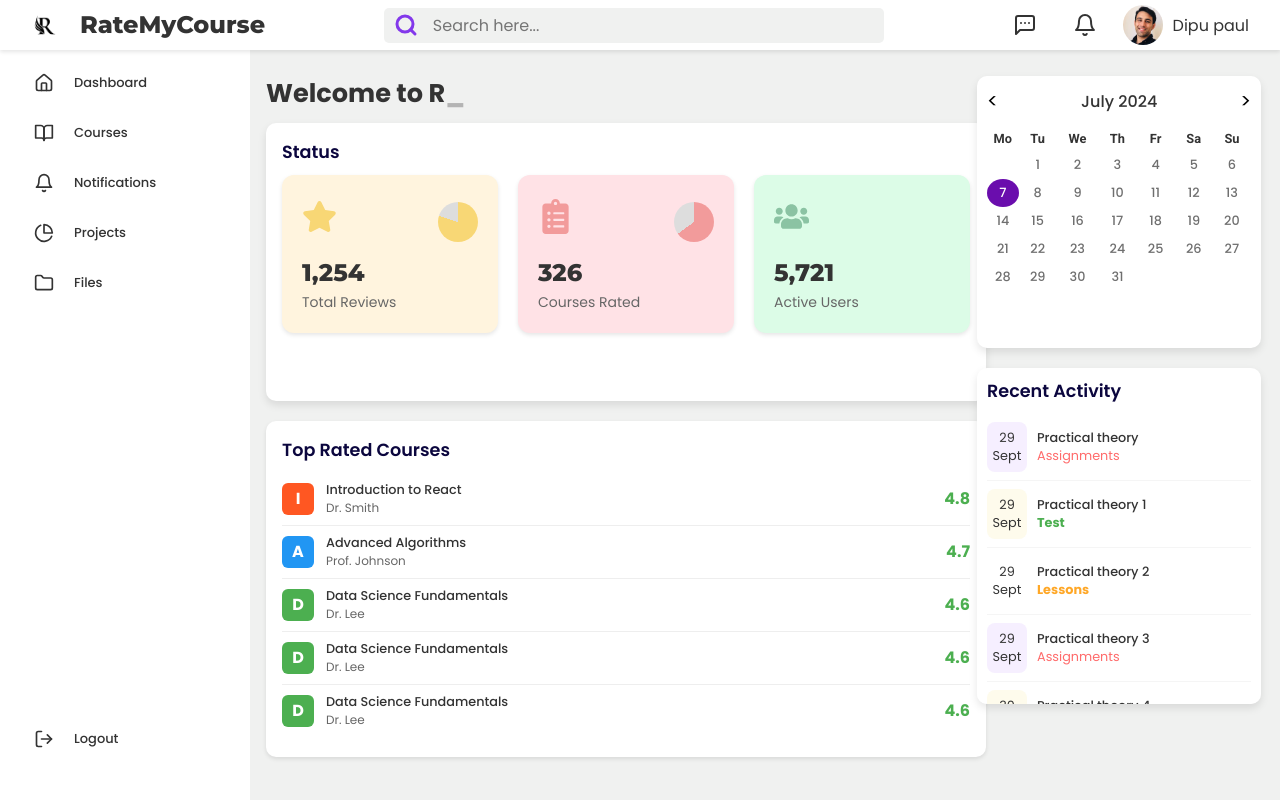
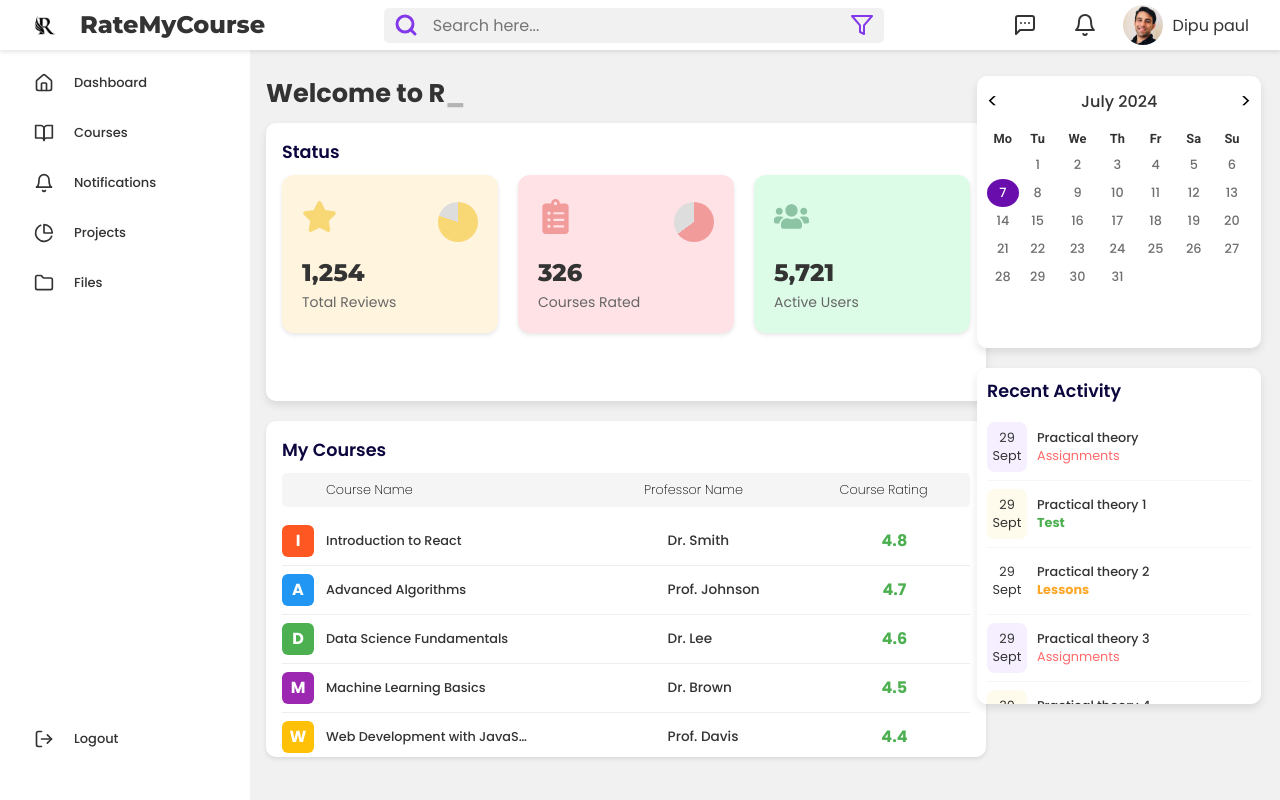
Before and after one commit to aditya19lohia/course_project, a React (Create React App) app in the folder client/: page /home in a window 1280 px wide. Built offline with nearby package versions, Linux system fonts and the light colour scheme.

Commit message:
topratedcourse updated

```diff
--- a/client/src/components/TopBar/TopBar.css
+++ b/client/src/components/TopBar/TopBar.css
@@ -1,7 +1,7 @@
 @import url("https://fonts.googleapis.com/css2?family=Montserrat:wght@300;400;800&family=Poppins:wght@300;400;500;600;700&display=swap");
 
 .topbar {
- display: flex;
+  display: flex;
   position: fixed; /* Use fixed positioning to keep the top bar at the top of the screen */
   top: 0; /* Align to the top of the viewport */
   left: 0; /* Align to the left of the viewport */
@@ -16,24 +16,22 @@
   box-sizing: border-box;
 }
 
-.DashBoard{
-
+.DashBoard {
   font-weight: 400;
   display: flex;
   align-self: center;
   margin:0 0 0 1rem;
 }
 
-
- h2{
-
+h2 {
   font-weight: 600;
 }
 
-a{
+a {
   text-decoration: none;
-  color:inherit;
+  color: inherit;
 }
+
 .logo {
   display: flex;
   justify-content: space-between;
@@ -47,7 +45,6 @@ a{
   margin-right: 10px;
 }
 
-
 .logo h1 {
   font-size: 1.5rem; /* Adjust font size as needed */
   margin: 0; /* Remove default margin */
@@ -57,11 +54,10 @@ a{
 
 .search-bar {
   display: flex;
-  height:35px;
+  height: 35px;
   align-items: center;
   background-color: var(--body-color);
   padding: 5px 10px;
-  /* border: 2px solid black; */
   border-radius: 5px;
   flex: 1;
   margin: 0 20px;
@@ -80,14 +76,18 @@ a{
 
 .search-bar .search-icon {
   color: var(--primary-color);
+}
 
+.search-bar .filter-icon {
+  color: var(--primary-color);
+  margin-left: 10px;
+  cursor: pointer;
 }
 
 .user-section {
   display: flex;
   align-items: center;
-  gap:1rem;
-  /* padding:0em 0 2rem; */
+  gap: 1rem;
 }
 
 .user-section .icon {
@@ -113,7 +113,6 @@ a{
 
 .user-section .profile span {
   font-size: 16px;
-
   color: var(--dark-gray);
 }
 
--- a/client/src/components/TopBar/TopBar.js
+++ b/client/src/components/TopBar/TopBar.js
@@ -1,6 +1,6 @@
 import React from 'react';
 import './TopBar.css';
-import { Bell, MessageSquareMore } from 'lucide-react';
+import { Bell, MessageSquareMore, Filter } from 'lucide-react';
 
 const Topbar = () => {
   return (
@@ -8,13 +8,9 @@ const Topbar = () => {
       <div className="logo">
         <img src="/images/logo.jpg" alt="Logo" />
         <a href='/home'>
-        <h1>RateMyCourse</h1>
+          <h1>RateMyCourse</h1>
         </a>
       </div>
-      {/* <div className="DashBoard">
-        <h2>Dashboard</h2>
-      </div> */}
-
       <div className="search-bar">
         <svg
           className="search-icon"
@@ -32,9 +28,10 @@ const Topbar = () => {
           <line x1="21" y1="21" x2="16.65" y2="16.65"></line>
         </svg>
         <input style={{marginLeft:"10px"}} type="text" placeholder="Search here..." />
+        <Filter className="filter-icon" />
       </div>
       <div className="user-section">
-      <MessageSquareMore className="icon" />
+        <MessageSquareMore className="icon" />
         <Bell className="icon" />
         <div className="profile">
           <img src="/images/demo_person.jpg" alt="User" />
--- a/client/src/components/TopRatedCourse/TopRatedCourses.css
+++ b/client/src/components/TopRatedCourse/TopRatedCourses.css
@@ -1,14 +1,13 @@
-.top-rated-courses {
+@import url("https://fonts.googleapis.com/css2?family=Montserrat:wght@300;400;800&family=Poppins:wght@300;400;500;600;700&display=swap");
+  .top-rated-courses {
     background: white;
     border-radius: 10px;
     padding: 16px;
     box-shadow: 0 2px 4px rgba(0,0,0,0.1);
     width: 100%;
-    margin-left: 14%;
-    /* margin-top: 25%; */
-
-    margin:10px 0 2px ;
+    margin: 10px 0 2px;
     max-height: 21rem;
+    overflow-y: auto;
   }
 
   .top-rated-courses__title {
@@ -17,6 +16,37 @@
     color: #0b063e;
     font-size: 1.1em;
     margin-bottom: 10px;
+  }
+
+  .course-header-bar {
+    display: flex;
+    justify-content: space-between;
+    align-items: center;
+    padding: 8px 12px;
+    background-color: #f5f5f5;
+    border-radius: 5px;
+    margin-bottom: 10px;
+    font-weight: 500;
+    color: #333;
+  }
+
+  .header-item {
+    flex: 1;
+  }
+
+  .header-item.course-name {
+    flex: 0 1 40%;
+  }
+
+  .header-item.professor-name {
+    flex: 0 1 30%;
+    text-align: center;
+  }
+
+  .header-item.course-rating {
+    flex: 0 1 30%;
+    text-align: right;
+    color: #4CAF50;
   }
 
   .course-list {
@@ -46,44 +76,112 @@
     justify-content: center;
     color: white;
     font-weight: bold;
-  }
-
-  .course-info {
-    flex-grow: 1;
+    flex-shrink: 0;
   }
 
   .course-name {
+    flex: 0 1 40%;
     color: #333;
+    white-space: nowrap;
+    overflow: hidden;
+    text-overflow: ellipsis;
+    margin-right: 12px;
   }
 
   .professor-name {
-    font-size: 12px;
-    color: #666;
+    flex: 0 1 30%;
+    color: #333;
+    white-space: nowrap;
+    overflow: hidden;
+    text-overflow: ellipsis;
+    font-size: 0.85rem;
+    font-weight: 500;
+    text-align: left;
+    margin-left: 8rem;
   }
 
   .course-rating {
+    flex: 0 1 30%;
     font-weight: bold;
     color: #4CAF50;
+    text-align: center;
   }
-
 
   @media (max-width: 768px) {
     .top-rated-courses {
       padding: 12px;
     }
+
+    .course-header-bar {
+      padding: 8px;
+    }
   }
 
   @media (max-width: 480px) {
-    .course-item {
-      flex-direction: column;
-      align-items: flex-start;
+    .course-header-bar {
+      display: none;
     }
 
-    .course-icon {
-      margin-bottom: 8px;
+    .course-item {
+      flex-wrap: wrap;
+    }
+
+    .course-name {
+      width: calc(100% - 44px);
+      margin-bottom: 4px;
+    }
+
+    .professor-name, .course-rating {
+      font-size: 12px;
+    }
+
+    .professor-name {
+      text-align: left;
+      margin-right: auto;
     }
 
     .course-rating {
-      margin-top: 4px;
+      margin-left: auto;
     }
   }
+.course-header-bar {
+  display: flex;
+  justify-content: space-between;
+  align-items: center;
+  padding: 8px 12px;
+  background-color: #f5f5f5;
+  border-radius: 5px;
+  margin-bottom: 10px;
+  font-weight: 500;
+}
+
+.header-item {
+  flex: 1;
+}
+
+.header-item.course-name,
+.header-item.professor-name {
+  color: #000000; /* Black color for Course Name and Professor Name */
+}
+
+.header-item.course-name {
+  flex: 0 1 40%;
+  font-weight: 200;
+  margin-left: 2rem;
+  font-size: 0.8rem;
+}
+
+.header-item.professor-name {
+  flex: 0 1 30%;
+  font-weight: 200;
+  font-size: 0.8rem;
+  margin-right: 3rem;
+}
+
+.header-item.course-rating {
+  flex: 0 1 30%;
+  color: #000000; /* Green color for Course Rating */
+  font-weight: 200;
+  margin-right: 1.9rem;
+  font-size: 0.8rem;
+}
--- a/client/src/components/TopRatedCourse/TopRatedCourses.js
+++ b/client/src/components/TopRatedCourse/TopRatedCourses.js
@@ -1,4 +1,4 @@
-import React, { useState, useEffect } from 'react';
+/*import React, { useState, useEffect } from 'react';
 import './TopRatedCourses.css';
 
 const TopRatedCourses = () => {
@@ -48,4 +48,53 @@ const TopRatedCourses = () => {
   );
 };
 
+export default TopRatedCourses;*/
+
+import React, { useState, useEffect } from 'react';
+import './TopRatedCourses.css';
+
+const TopRatedCourses = () => {
+  const [courses, setCourses] = useState([]);
+
+  useEffect(() => {
+    // Fetch top rated courses from your API
+    // This is a placeholder, replace with actual API call
+    const fetchTopRatedCourses = async () => {
+      // Placeholder data
+      setCourses([
+        { id: 1, name: 'Introduction to React', professor: 'Dr. Smith', rating: 4.8, color: '#FF5722' },
+        { id: 2, name: 'Advanced Algorithms', professor: 'Prof. Johnson', rating: 4.7, color: '#2196F3' },
+        { id: 3, name: 'Data Science Fundamentals', professor: 'Dr. Lee', rating: 4.6, color: '#4CAF50' },
+        { id: 4, name: 'Machine Learning Basics', professor: 'Dr. Brown', rating: 4.5, color: '#9C27B0' },
+        { id: 5, name: 'Web Development with JavaScript', professor: 'Prof. Davis', rating: 4.4, color: '#FFC107' },
+      ]);
+    };
+
+    fetchTopRatedCourses();
+  }, []);
+
+  return (
+    <div className="top-rated-courses">
+      <h2 className="top-rated-courses__title">My Courses</h2>
+      <div className="course-header-bar">
+        <span className="header-item course-name">Course Name</span>
+        <span className="header-item professor-name">Professor Name</span>
+        <span className="header-item course-rating">Course Rating</span>
+      </div>
+      <ul className="course-list">
+        {courses.map(course => (
+          <li key={course.id} className="course-item">
+            <div className="course-icon" style={{backgroundColor: course.color}}>
+              {course.name.charAt(0)}
+            </div>
+            <div className="course-name">{course.name}</div>
+            <div className="professor-name">{course.professor}</div>
+            <div className="course-rating">{course.rating.toFixed(1)}</div>
+          </li>
+        ))}
+      </ul>
+    </div>
+  );
+};
+
 export default TopRatedCourses;
```
